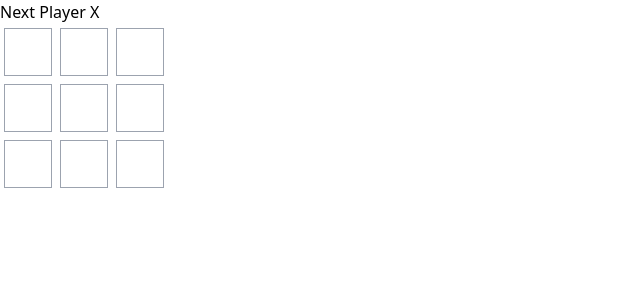
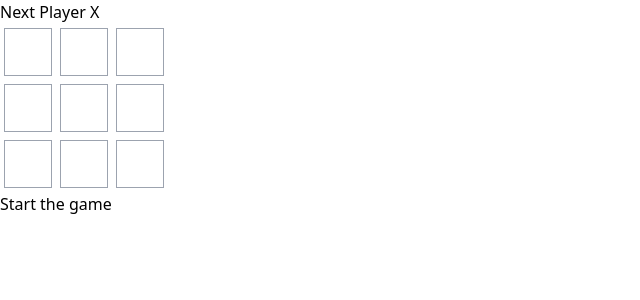
Before and after one commit to Riddhi73/tic-tac-toe, a React app: page / in a window 1280 px wide. Shown: the top 300 px of the page, without its empty margins (0-640 px from the left). Built offline with nearby package versions, Linux system fonts and the light colour scheme; the HTML template or start-up script is replaced by a standard one.

Commit message:
Add Game History

```diff
--- a/src/App.jsx
+++ b/src/App.jsx
@@ -33,9 +33,7 @@ function Square({ value, onSquareClick }) {
     </button>
   );
 }
-export default function Board() {
-  const [squares, setSquares] = useState(Array(9).fill(null));
-  const [xIsNext, setXIsNext] = useState(true);
+function Board({ xIsNext, squares, onPlay }) {
   const winner = calWinner(squares);
   let status;
 
@@ -56,9 +54,7 @@ export default function Board() {
     } else {
       nextSquares[i] = "O";
     }
-
-    setSquares([...nextSquares]);
-    setXIsNext(!xIsNext);
+    onPlay(nextSquares);
   }
   return (
     <>
@@ -81,3 +77,48 @@ export default function Board() {
     </>
   );
 }
+
+export default function Game() {
+  const [history, setHistory] = useState([Array(9).fill(null)]);
+  const [xIsNext, setXIsNext] = useState(true);
+  const [curMove, setCurMove] = useState(0);
+  const curSquares = history[curMove];
+
+  function handlePlay(nextSquares) {
+    setXIsNext(!xIsNext);
+    const nextHistory = [...history.slice(0, curMove + 1), nextSquares];
+    setHistory(nextHistory);
+    setCurMove(nextHistory.length - 1);
+  }
+
+  function jumpTo(move) {
+    setCurMove(move);
+    setXIsNext(move % 2 == 0);
+  }
+
+  const moves = history.map((squares, move) => {
+    let description;
+
+    if (move > 0) {
+      description = `Go to move: # ${move}`;
+    } else {
+      description = `Start the game`;
+    }
+    return (
+      <li key={move}>
+        <button onClick={() => jumpTo(move)}>{description}</button>
+      </li>
+    );
+  });
+
+  return (
+    <div>
+      <div>
+        <Board xIsNext={xIsNext} squares={curSquares} onPlay={handlePlay} />
+      </div>
+      <div>
+        <ol>{moves}</ol>
+      </div>
+    </div>
+  );
+}
--- a/src/main.jsx
+++ b/src/main.jsx
@@ -1,10 +1,10 @@
 import { StrictMode } from "react";
 import { createRoot } from "react-dom/client";
 import "./index.css";
-import Board from "./App.jsx";
+import Game from "./App.jsx";
 
 createRoot(document.getElementById("root")).render(
   <StrictMode>
-    <Board />
+    <Game />
   </StrictMode>,
 );
```
